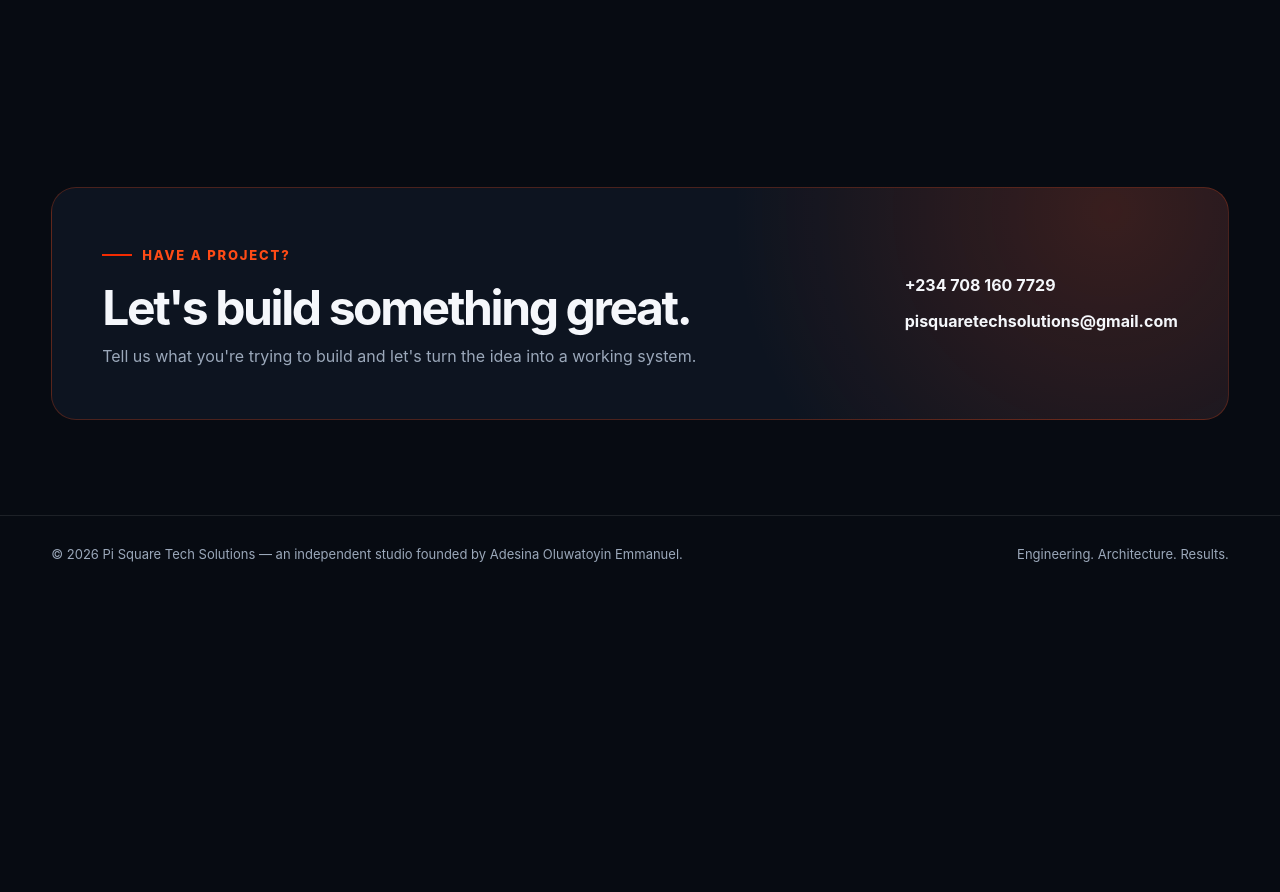
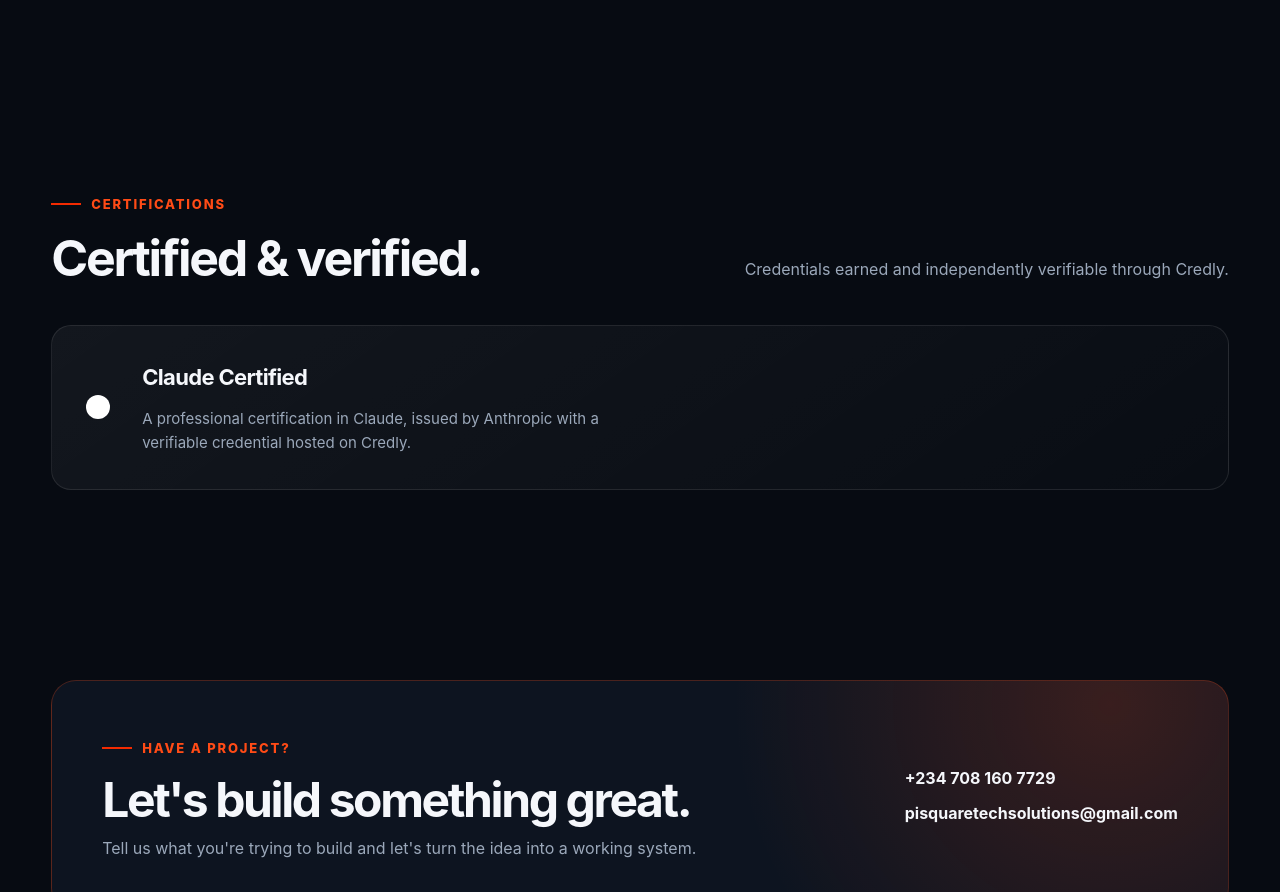
Before and after one commit to etoyin/pi-square-tech, a plain HTML site: page index.html in a window 1280 px wide. Shown: the part 3724-4616 px from the top of the page. Before the commit the page ends 4317 px from the top, so only its background shows below. Drawn offline with Linux system fonts and the light colour scheme; a script that the page names is missing.

Commit message:
Add Credly certification section and site icons/favicons

```diff
--- a/index.html
+++ b/index.html
@@ -5,6 +5,12 @@
   <meta name="viewport" content="width=device-width, initial-scale=1.0" />
   <meta name="description" content="Pi Square Tech Solutions — software engineering, architecture and digital solutions." />
   <title>Pi Square Tech Solutions | Software Engineering</title>
+
+  <link rel="icon" type="image/png" href="assets/favicon-96x96.png" sizes="96x96" />
+  <link rel="icon" type="image/svg+xml" href="assets/favicon.svg" />
+  <link rel="shortcut icon" href="assets/favicon.ico" />
+  <link rel="apple-touch-icon" sizes="180x180" href="assets/apple-touch-icon.png" />
+  <link rel="manifest" href="assets/site.webmanifest" />
 
   <style>
     :root {
@@ -437,6 +443,37 @@
       font-weight: 700;
     }
 
+    .cert-card {
+      display: flex;
+      align-items: center;
+      gap: 32px;
+      padding: 34px;
+      border: 1px solid var(--border);
+      border-radius: 20px;
+      background:
+        linear-gradient(145deg, rgba(255,255,255,.05), rgba(255,255,255,.012));
+    }
+
+    .cert-badge {
+      flex: 0 0 auto;
+      padding: 12px;
+      border-radius: 14px;
+      background: #fff;
+      line-height: 0;
+    }
+
+    .cert-copy h3 {
+      font-size: 22px;
+      letter-spacing: -.03em;
+      margin-bottom: 12px;
+    }
+
+    .cert-copy p {
+      color: var(--muted);
+      font-size: 15px;
+      max-width: 520px;
+    }
+
     .contact {
       padding: 50px;
       border-radius: 25px;
@@ -500,6 +537,7 @@
       .contact { padding: 30px; }
       .footer-inner { flex-direction: column; }
       .about-card { padding: 28px 24px; }
+      .cert-card { flex-direction: column; align-items: flex-start; padding: 24px; }
       .founder-line { padding: 16px 18px; }
     }
   </style>
@@ -724,6 +762,29 @@
       </div>
     </section>
 
+    <section id="certifications">
+      <div class="container">
+        <div class="section-heading">
+          <div>
+            <div class="eyebrow">Certifications</div>
+            <h2>Certified &amp; verified.</h2>
+          </div>
+          <p>Credentials earned and independently verifiable through Credly.</p>
+        </div>
+
+        <div class="cert-card">
+          <div class="cert-badge">
+            <div data-iframe-width="150" data-iframe-height="270" data-share-badge-id="d7cdfb07-eb6c-4943-a786-b678cad00e51" data-share-badge-host="https://www.credly.com"></div>
+          </div>
+
+          <div class="cert-copy">
+            <h3>Claude Certified</h3>
+            <p>A professional certification in Claude, issued by Anthropic with a verifiable credential hosted on Credly.</p>
+          </div>
+        </div>
+      </div>
+    </section>
+
     <section id="contact">
       <div class="container">
         <div class="contact">
@@ -749,6 +810,8 @@
     </div>
   </footer>
 
+  <script type="text/javascript" async src="//cdn.credly.com/assets/utilities/embed.js"></script>
+
   <script>
     document.getElementById("year").textContent = new Date().getFullYear();
   </script>
```
Also changed, not shown: assets/apple-touch-icon.png (added), assets/favicon-96x96.png (added), assets/favicon.ico (added), assets/favicon.svg (added), assets/site.webmanifest (added), assets/web-app-manifest-192x192.png (added), assets/web-app-manifest-512x512.png (added).
